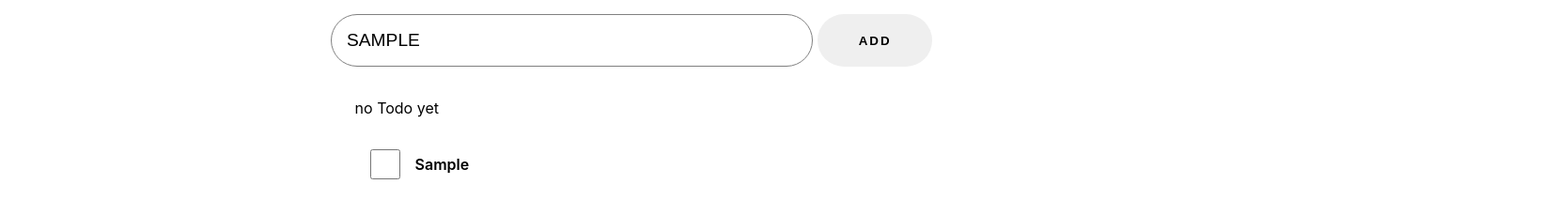
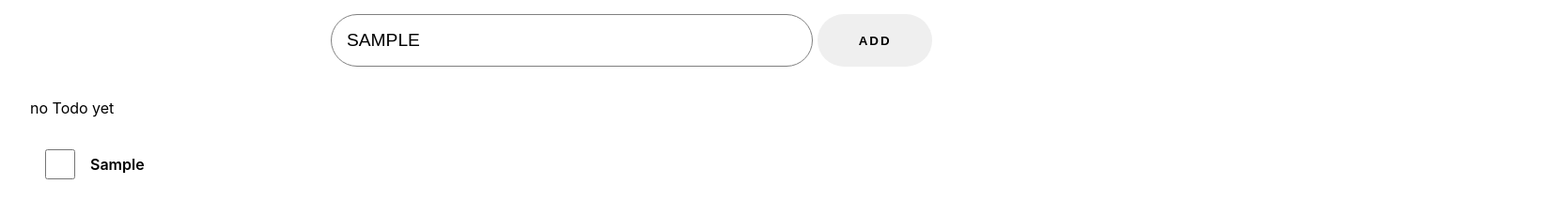
Before and after one commit to 7vTr0x7/Todo-App, a website built with Vite: page index.html in a window 1280 px wide. Both pictures are taken after typing "Sample" into the empty fields and a click on the button "ADD". Shown: the part 97-326 px from the top of the page at 94% size, 1658 px wide, since content can reach past the window. Built offline with nearby package versions, Linux system fonts and the light colour scheme.

Commit message:
generateTodoItem()

```diff
--- a/src/main.ts
+++ b/src/main.ts
@@ -48,8 +48,9 @@
   const btn: HTMLButtonElement = document.createElement("button");
   btn.innerText = "X";
   btn.className = "deleteBtn";
+  btn.style.backgroundColor = "blue";
 
-  todo.append(checkBox, paragraph, btn);
+  todo.append(btn, checkBox, paragraph);
   todosContainer.append(todo);
 };
 
--- a/src/style.css
+++ b/src/style.css
@@ -54,8 +54,6 @@
   display: flex;
   flex-direction: column;
   gap: 1rem;
-  position: relative;
-  left: 27%;
 }
 
 .todo {
@@ -75,7 +73,7 @@
   font-weight: 600;
 }
 
-.deleteBtn {
+.todo > button {
   display: none;
   color: black;
   background-color: aqua;
```
